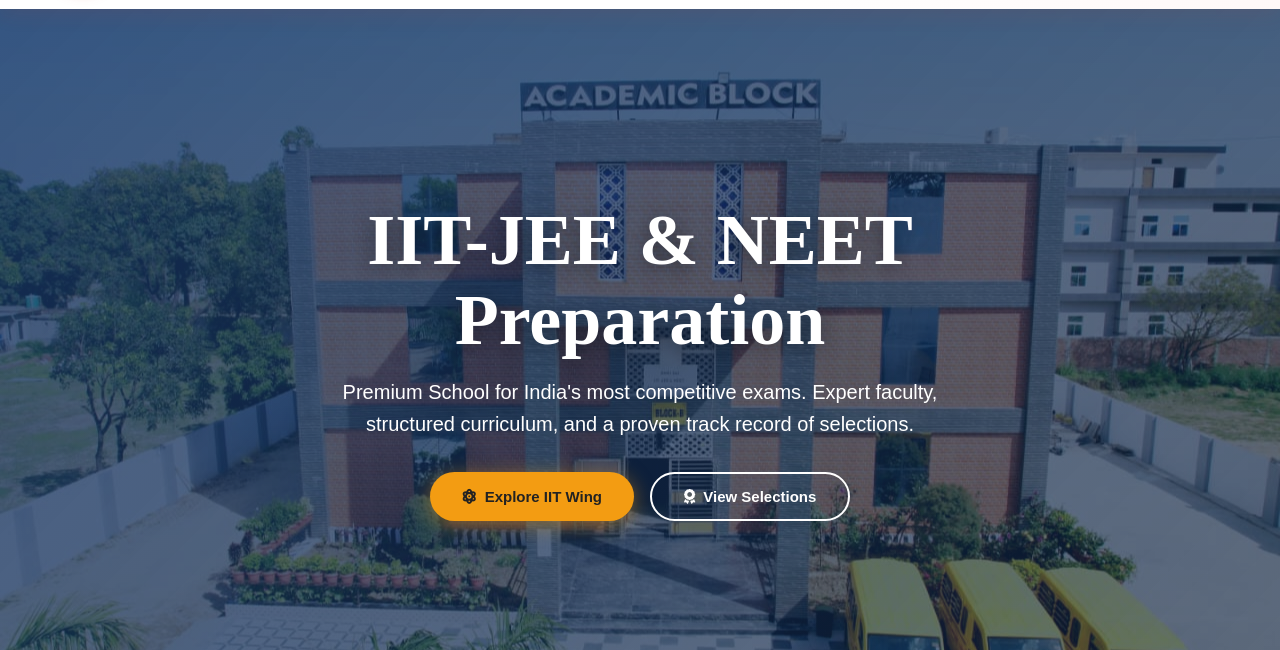
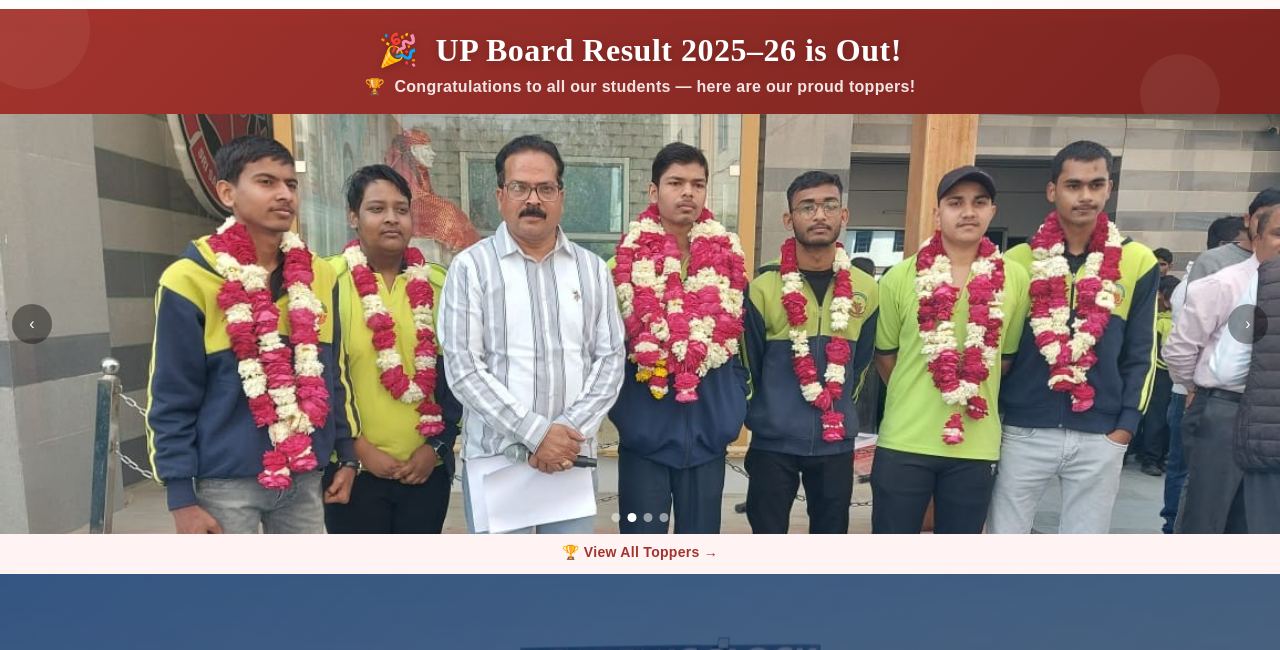
Before and after one commit to gauravpratapsingh765/testing, a plain HTML site: page index.html in a window 1280 px wide. Shown: the part 126-776 px from the top of the page. Drawn offline with nearby package versions, Linux system fonts and the light colour scheme; no server answers; grey boxes are pictures that could not be loaded.

Commit message:
Add files via upload

```diff
--- a/index.html
+++ b/index.html
@@ -103,6 +103,103 @@
       </nav>
     </div>
   </header>
+
+  <!-- UP BOARD RESULT CAROUSEL -->
+  <section id="result-carousel" style="position:relative; width:100%; overflow:hidden; line-height:0; padding:0 !important; margin:0;">
+
+    <style>
+      #rc-track { display:flex; transition:transform 0.6s ease; }
+      .rc-slide { min-width:100%; }
+      .rc-slide img { width:100%; height:420px; object-fit:cover; display:block; }
+      @media(max-width:600px){ .rc-slide img{ height:220px; } }
+      .rc-arrow {
+        position:absolute; top:50%; transform:translateY(-50%);
+        background:rgba(0,0,0,0.4); color:#fff; border:none;
+        width:40px; height:40px; border-radius:50%;
+        font-size:16px; cursor:pointer; z-index:10;
+      }
+      .rc-prev { left:12px; } .rc-next { right:12px; }
+      .rc-dots { position:absolute; bottom:12px; left:50%; transform:translateX(-50%); display:flex; gap:7px; z-index:10; }
+      .rc-dot { width:9px; height:9px; border-radius:50%; background:rgba(255,255,255,0.5); cursor:pointer; border:none; }
+      .rc-dot.active { background:#fff; }
+    </style>
+
+    <div style="
+        line-height: normal;
+        font-size: 16px;
+        text-align: center;
+        padding: 22px 24px 18px;
+        background: linear-gradient(135deg, #A3332D 0%, #7a2420 100%);
+        position: relative;
+        overflow: hidden;
+      ">
+      <!-- decorative circles -->
+      <span style="position:absolute;width:120px;height:120px;border-radius:50%;background:rgba(255,255,255,0.06);top:-40px;left:-30px;"></span>
+      <span style="position:absolute;width:80px;height:80px;border-radius:50%;background:rgba(255,255,255,0.06);bottom:-20px;right:60px;"></span>
+
+      <p style="
+          margin: 0;
+          font-family: 'Playfair Display', serif;
+          font-size: clamp(20px, 3.5vw, 32px);
+          font-weight: 900;
+          color: #fff;
+          letter-spacing: 0.5px;
+          text-shadow: 0 2px 8px rgba(0,0,0,0.2);
+        ">
+        🎉 &nbsp;UP Board Result 2025–26 is Out!
+      </p>
+      <p style="
+          margin: 8px 0 0;
+          font-family: 'Mulish', sans-serif;
+          font-size: clamp(13px, 1.8vw, 16px);
+          color: rgba(255,255,255,0.88);
+          font-weight: 600;
+          letter-spacing: 0.3px;
+        ">
+        🏆 &nbsp;Congratulations to all our students — here are our proud toppers!
+      </p>
+    </div>
+
+    <!-- Image track wrapped in its own relative container so dots/arrows stay inside -->
+    <div style="position:relative; line-height:0; overflow:hidden;">
+      <div id="rc-track">
+        <div class="rc-slide"><img src="img/topper banner.jpeg" alt="Slide 1"></div>
+        <div class="rc-slide"><img src="img/Topper celeb.jpeg" alt="Slide 2"></div>
+        <div class="rc-slide"><img src="img/UP-Board Faculty.jpeg" alt="Slide 3"></div>
+        <div class="rc-slide"><img src="img/main3.1.jpeg" alt="Slide 4"></div>
+      </div>
+
+      <button class="rc-arrow rc-prev" onclick="rc(-1)">&#8249;</button>
+      <button class="rc-arrow rc-next" onclick="rc(1)">&#8250;</button>
+
+      <div class="rc-dots">
+        <button class="rc-dot active" onclick="rcGo(0)"></button>
+        <button class="rc-dot" onclick="rcGo(1)"></button>
+        <button class="rc-dot" onclick="rcGo(2)"></button>
+        <button class="rc-dot" onclick="rcGo(3)"></button>
+      </div>
+    </div>
+
+    <div style="line-height:normal; font-size:14px; text-align:center; padding:10px 20px 14px; background:#fff3f3;">
+      <a href="up-toppers/toppers.html" target="_blank" style="font-family:'Mulish',sans-serif; font-size:14px; font-weight:700; color:#A3332D; text-decoration:none; letter-spacing:0.3px;">
+        🏆 View All Toppers &rarr;
+      </a>
+    </div>
+
+    <script>
+      (function(){
+        var cur=0, total=4;
+        var track=document.getElementById('rc-track');
+        var dots=document.querySelectorAll('.rc-dot');
+        function go(n){ cur=(n+total)%total; track.style.transform='translateX(-'+cur*100+'%)'; dots.forEach(function(d,i){d.classList.toggle('active',i===cur);}); }
+        window.rc=function(d){go(cur+d);};
+        window.rcGo=go;
+        setInterval(function(){go(cur+1);},4000);
+      })();
+    </script>
+
+  </section>
+  <!-- END RESULT CAROUSEL -->
 
 
   <!-- HERO -->
```
